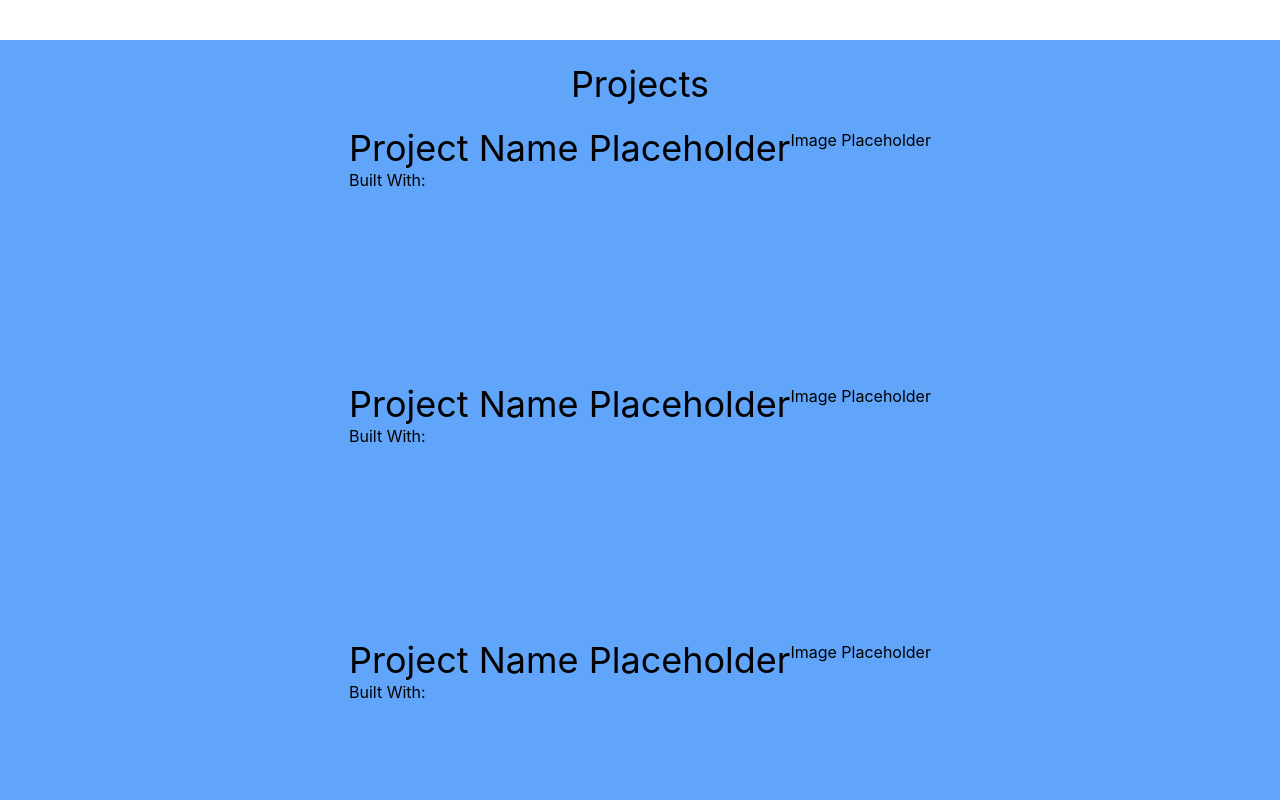
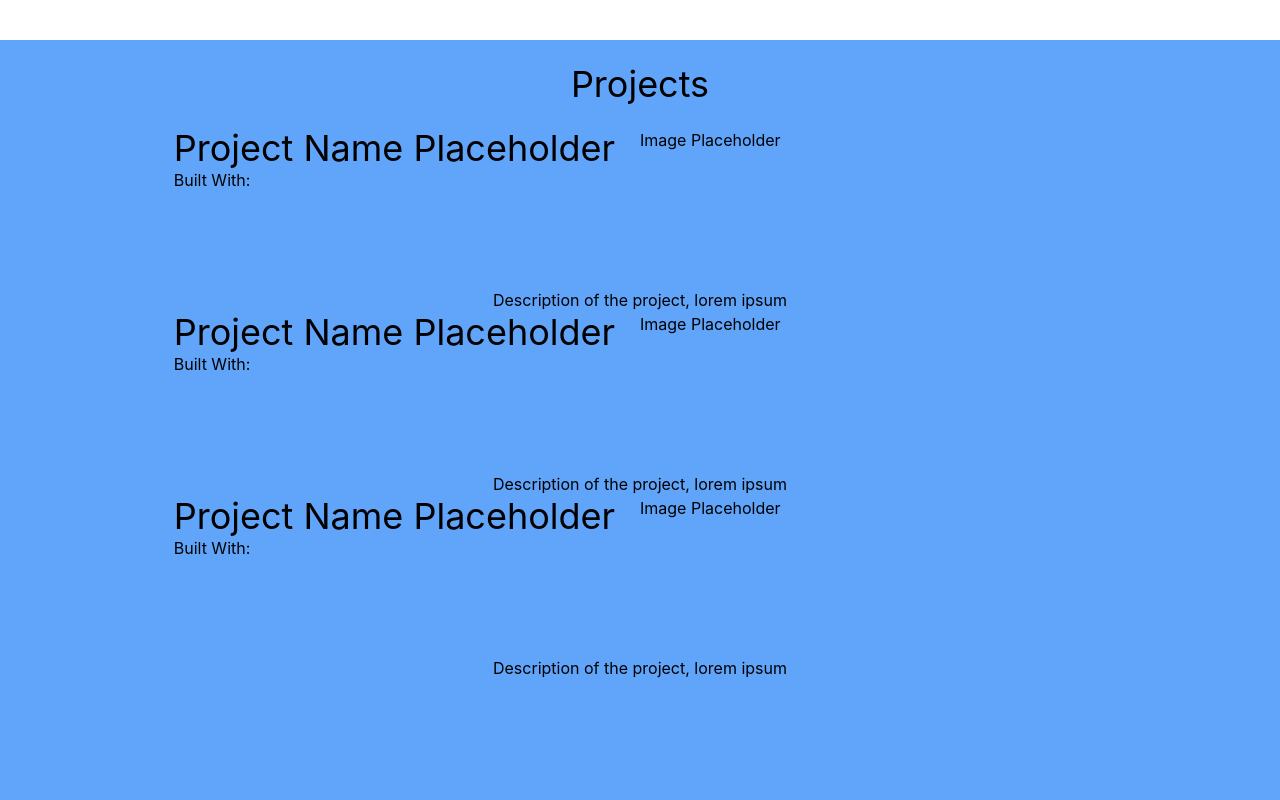
Before and after one commit to DeletedC/portfolio-express, a React (Create React App) app: page / in a window 1280 px wide. Shown: the part 2360-3160 px from the top of the page. Built offline with nearby package versions, Linux system fonts and the light colour scheme.

Commit message:
Updated style for projectdiv, added placeholder text for description

```diff
--- a/src/App.js
+++ b/src/App.js
@@ -8,7 +8,7 @@ import Contact from './components/Contact';
 
 function App() {
   return (
-    <div>
+    <div className='overflow-hidden'>
       {/* Intro */}
       <Section color={'bg-transparent'}>
         <Header />
--- a/src/components/ProjectDiv.js
+++ b/src/components/ProjectDiv.js
@@ -13,15 +13,15 @@ import { ReactComponent as PythonSVG} from '../img/svg/python.svg';
 
 const ProjectDiv = (props) => {
   return (
-    <div className='flex'>
-
+    <div className='flex flex-col items-center min-w-full px-12'>
+      <div className='flex flex-row'>
         {/* Project Name and Description */}
-      <div>
+        <div className='w-2/4'>
             <h1>{props.name}</h1>
             <p>Built With:</p>
 
             {/* DevIcons will go here */}
-        <div>
+            <div className='flex flex-row flex-nowrap'>
             {props.tech.map((item) => {
                 switch (item) {
                 case "javascript":
@@ -87,8 +87,13 @@ const ProjectDiv = (props) => {
         </div>
 
         {/* Project Images */}
-      <div>
+        <div className='w-2/4'>
             <p>Image Placeholder</p>
+        </div>
+      </div>
+      {/* Project Description */}
+      <div className='flex justify-center'>
+        {props.children}
       </div>
     </div>
   );
--- a/src/components/Projects.js
+++ b/src/components/Projects.js
@@ -5,9 +5,15 @@ const Projects = () => {
     <div>
       <h1 className='text-center p-6'>Projects</h1>
 
-      <ProjectDiv name='Project Name Placeholder' tech={['javascript', 'linux']} />
-      <ProjectDiv name='Project Name Placeholder'tech={['javascript', 'react']} />
-      <ProjectDiv name='Project Name Placeholder' tech={['python', 'mongoDB']} />
+      <ProjectDiv name='Project Name Placeholder' tech={['javascript', 'linux']}>
+        <p>Description of the project, lorem ipsum</p>
+      </ProjectDiv>
+      <ProjectDiv name='Project Name Placeholder'tech={['javascript', 'react']}>
+        <p>Description of the project, lorem ipsum</p>
+      </ProjectDiv>
+      <ProjectDiv name='Project Name Placeholder' tech={['python', 'mongoDB']}>
+        <p>Description of the project, lorem ipsum</p>
+      </ProjectDiv>
     </div>
   );
 }
--- a/src/components/Section.js
+++ b/src/components/Section.js
@@ -1,6 +1,6 @@
 const Section = (props) => {
   return (
-    <div className={`flex min-h-screen justify-center ${props.color}`}>
+    <div className={`flex min-h-screen h-auto justify-center ${props.color}`}>
       {props.children}
     </div>
   );
```
Lines whose indentation alone changed are shown as unchanged.
